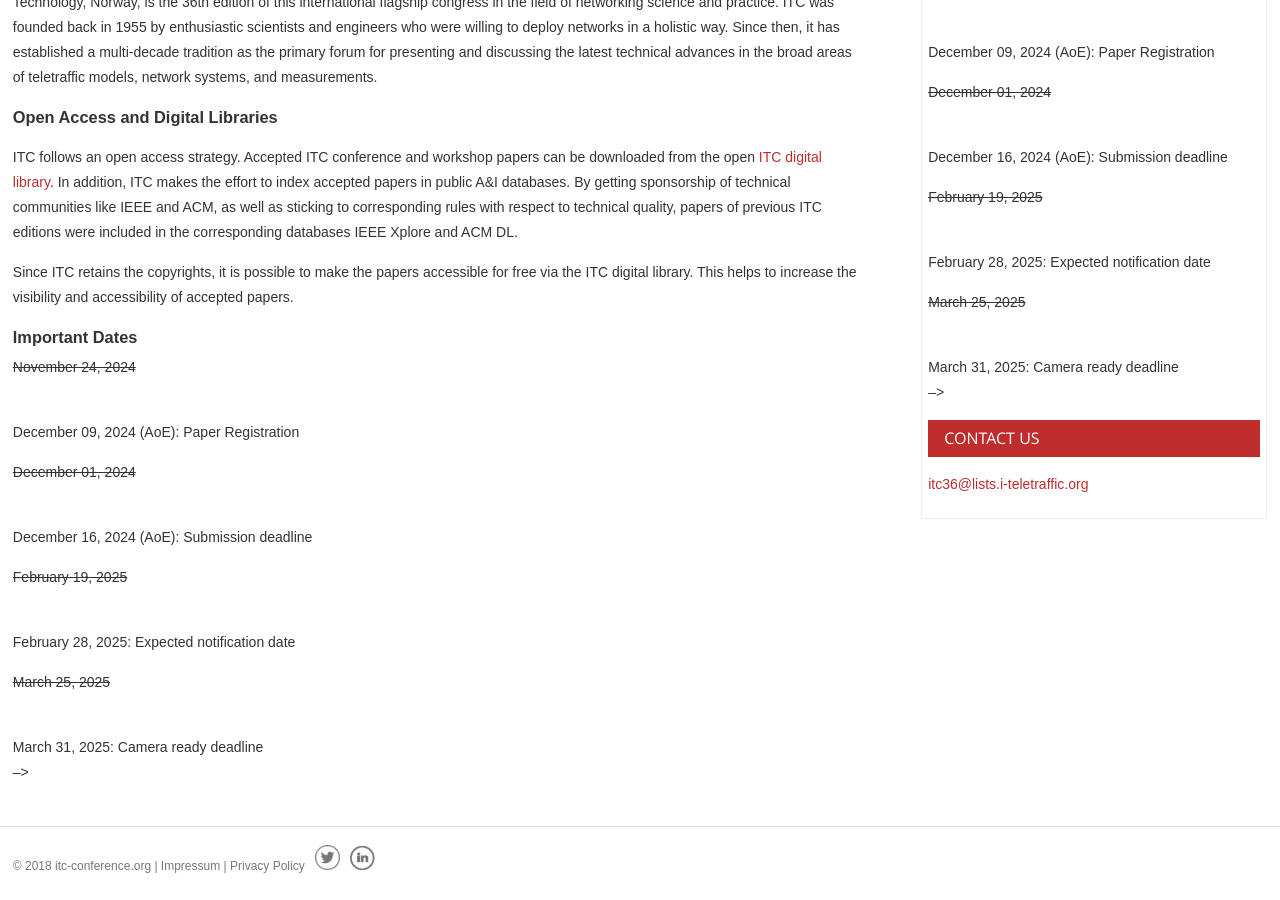
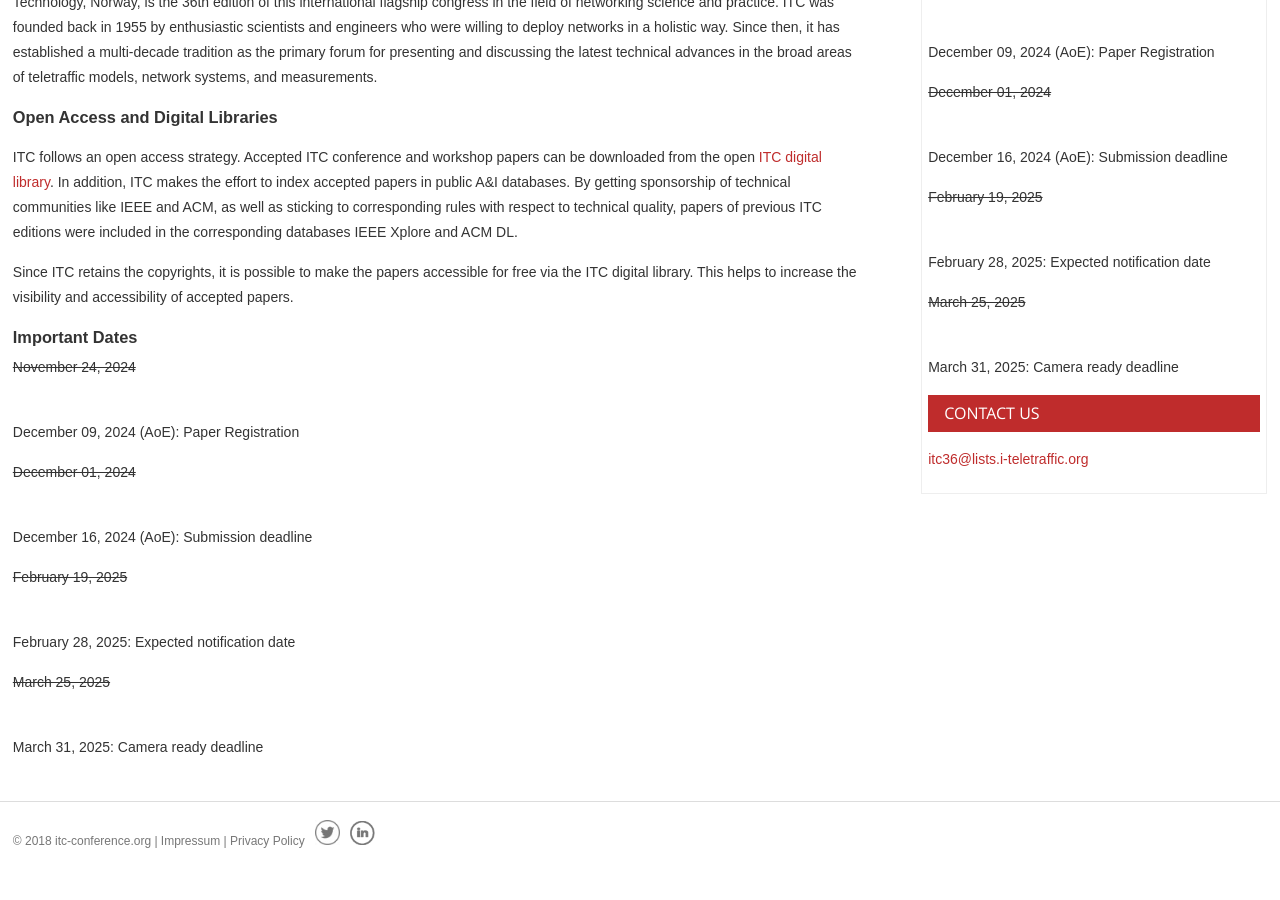
Before and after one commit to ohohlfeld/itc36, a Jekyll site: the page built from index.md, in a window 1280 px wide and 900 px high, scrolled down 670 px. Built offline with Jekyll 4.4.1, drawn with Linux system fonts in a browser that asks for light colours; after the commit the page ends 1545 px from its top, so only the background shows below that.

```diff
--- a/_includes/important_dates.md
+++ b/_includes/important_dates.md
@@ -6,4 +6,4 @@ March 25, 2025: Camera ready copy deadline<br/> -->
 <s>November 24, 2024</s><br/>December 09, 2024 (AoE): Paper Registration<br/>
 <s>December 01, 2024</s><br/>December 16, 2024 (AoE): Submission deadline<br/>
 <s>February 19, 2025</s><br/>February 28, 2025: Expected notification date<br/>
-<s>March 25, 2025</s><br/>March 31, 2025: Camera ready deadline<br/> -->
+<s>March 25, 2025</s><br/>March 31, 2025: Camera ready deadline<br/>
```
